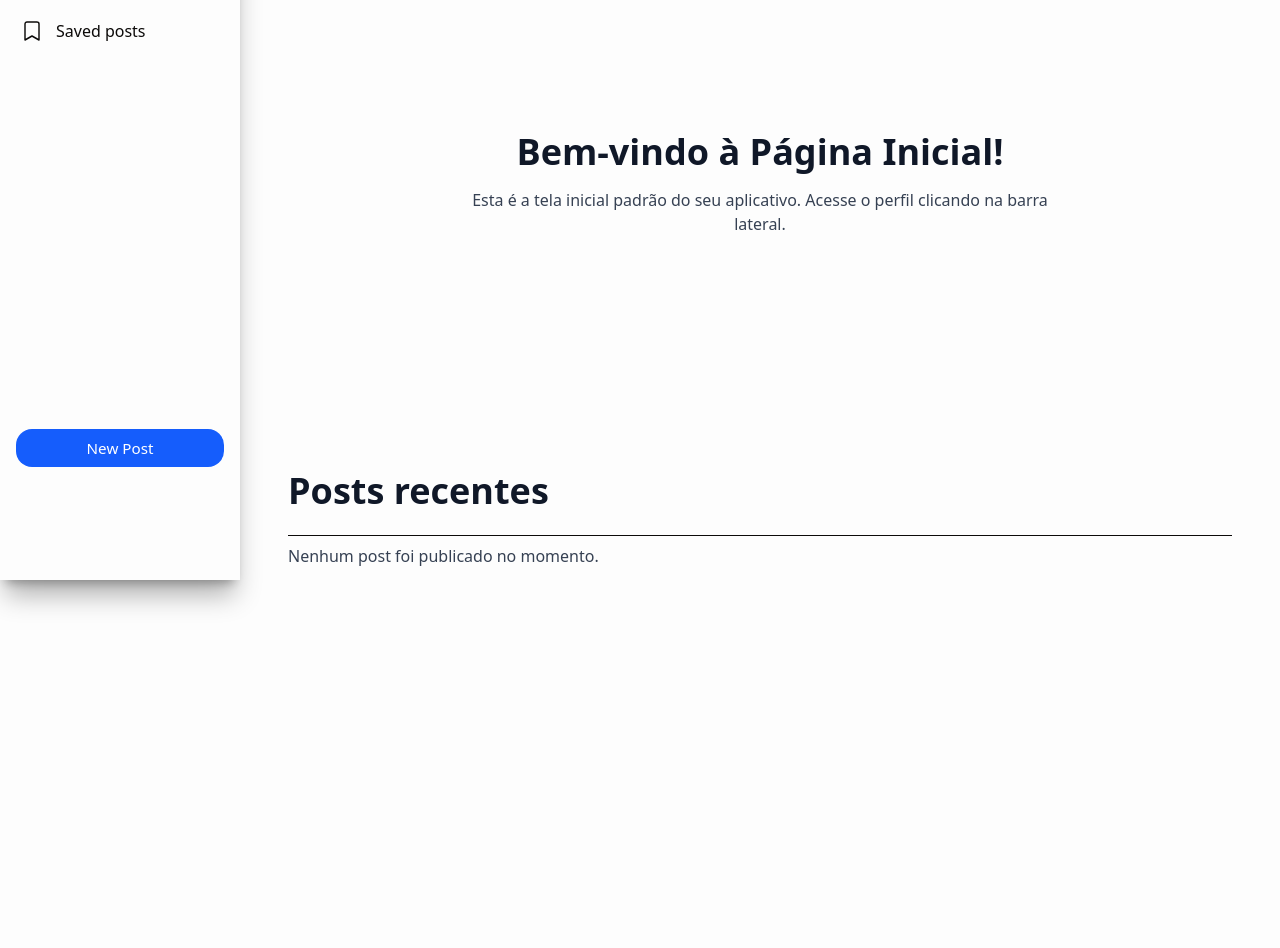
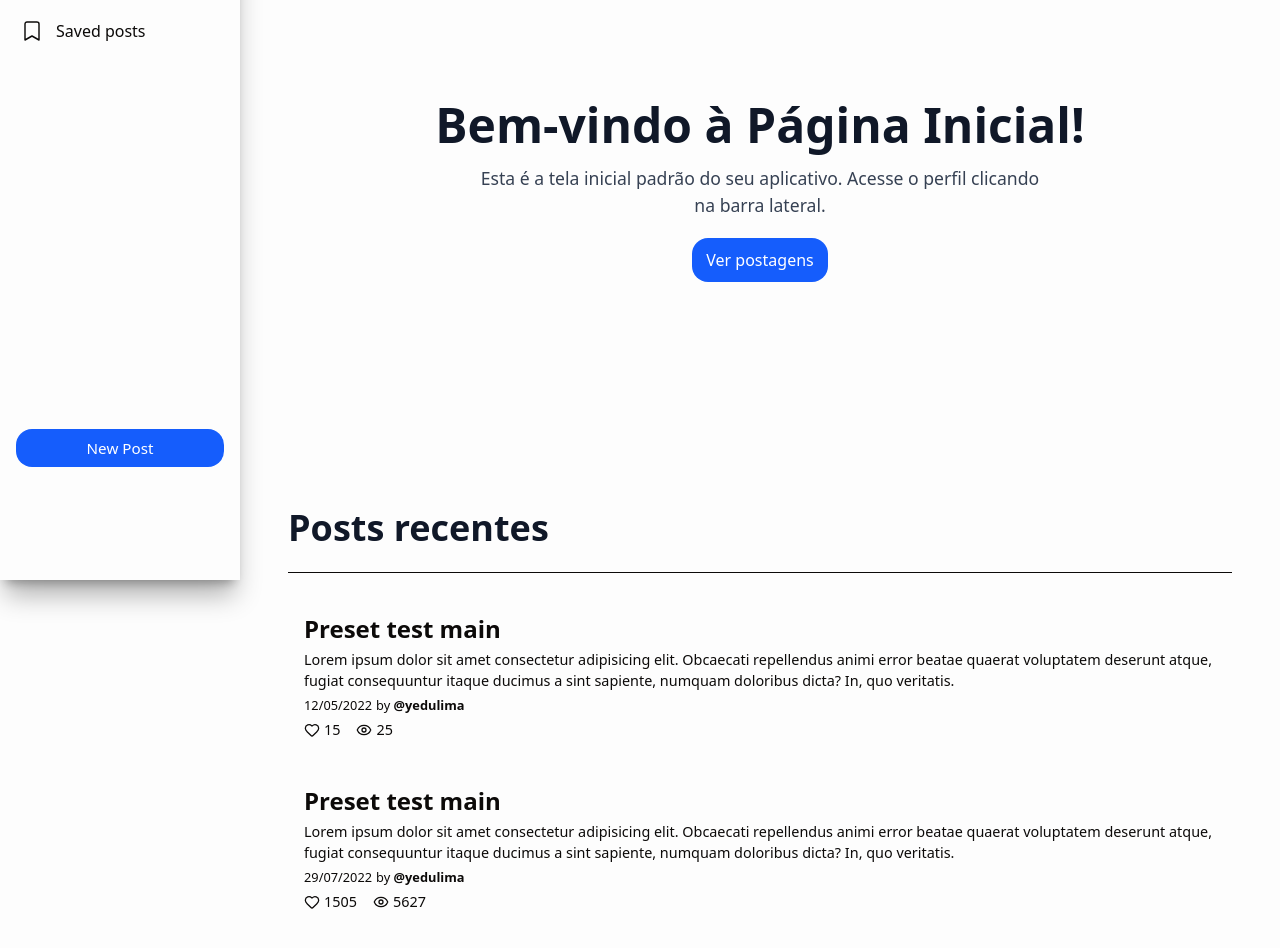
Before and after one commit to yedulima/Projeto-MERN-Stack-frontend, a React (Vite) app: page /home in a window 1280 px wide. Shown: the part 220-1168 px from the top of the page. Built offline with nearby package versions, Linux system fonts and the light colour scheme.

Commit message:
feat: Adicionar posts recentes e visualização de post individual

```diff
--- a/index.html
+++ b/index.html
@@ -1,5 +1,5 @@
 <!DOCTYPE html>
-<html lang="en">
+<html lang="en" class="scroll-smooth">
     <head>
         <meta charset="UTF-8" />
         <link rel="icon" type="image/svg+xml" href="/vite.svg" />
--- a/src/Components/ChangeTheme/ChangeTheme.jsx
+++ b/src/Components/ChangeTheme/ChangeTheme.jsx
@@ -33,13 +33,13 @@ export const ChangeTheme = () => {
     return (
         <>
             <button
-                className="fixed right-11 top-5 bg-transparent w-8 h-8 hover:scale-120 transition-all duration-200"
+                className="fixed right-11 top-5 bg-transparent w-8 h-8 hover-scale-120"
                 onClick={toggleDarkMode}
             >
                 {isDarkMode ? (
-                    <Sun className="stroke-default-dark stroke-2 w-8 h-8" />
+                    <Sun className="stroke-default-dark stroke-2 w-6 h-6" />
                 ) : (
-                    <Moon className="stroke-default-light stroke-2 w-8 h-8" />
+                    <Moon className="stroke-default-light stroke-2 w-6 h-6" />
                 )}
             </button>
         </>
--- /dev/null
+++ b/src/Components/Post/Card.jsx
@@ -0,0 +1,37 @@
+import { Heart, Eye } from "lucide-react";
+
+import { useNavigate } from "react-router-dom";
+
+export const Card = ({ id, title, content, author, date, likes, views }) => {
+    const navigate = useNavigate();
+
+    return (
+        <>
+            <div
+                className="flex flex-col w-full max-h-[12rem] p-4 gap-1
+                        hover:bg-slate-400/20 dark:hover:bg-slate-700/20
+                        transition-all duration-300 cursor-pointer"
+                onClick={() => navigate(`/post/${id}`)}
+            >
+                <h3 className="font-bold text-2xl">{title}</h3>
+                <p className="text-[0.9rem]">{content}</p>
+                <div className="flex items-center gap-1 text-[0.8rem]">
+                    <span>{date}</span>
+                    <span>
+                        by <b>{author}</b>
+                    </span>
+                </div>
+                <div className="flex gap-4">
+                    <div className="flex items-center gap-1">
+                        <Heart className="icon card-icon" />
+                        <span className="text-[0.9rem] select-none">{likes}</span>
+                    </div>
+                    <div className="flex items-center gap-1">
+                        <Eye className="icon card-icon" />
+                        <span className="text-[0.9rem] select-none">{views}</span>
+                    </div>
+                </div>
+            </div>
+        </>
+    );
+};
--- /dev/null
+++ b/src/Components/Post/PostsCards.jsx
@@ -0,0 +1,32 @@
+import Data from "../../Data.js";
+
+import { Card } from "./Card";
+
+export const PostsCards = () => {
+    return (
+        <>
+            <div className="flex flex-col w-full h-full gap-3">
+                {Data.length > 0 ? (
+                    Data.map((post) => {
+                        return (
+                            <Card
+                                key={post.id}
+                                id={post.id}
+                                title={post.title}
+                                content={post.content}
+                                author={post.author}
+                                date={post.date}
+                                likes={post.likes}
+                                views={post.views}
+                            />
+                        );
+                    })
+                ) : (
+                    <p className="text-left text-gray-700 dark:text-gray-300 max-w-xl">
+                        Nenhum post foi publicado no momento.
+                    </p>
+                )}
+            </div>
+        </>
+    );
+};
--- a/src/Components/Sidebar/Sidebar.jsx
+++ b/src/Components/Sidebar/Sidebar.jsx
@@ -36,7 +36,7 @@ export const Sidebar = () => {
 
                 {/* Create new post */}
                 <div className="absolute flex-center left-[50%] -translate-x-1/2 w-full h-[4rem] bottom-25">
-                    <button className="w-[13rem] p-2 rounded-2xl hover:scale-105 transition-all duration-200 text-[0.95rem]">
+                    <button className="w-[13rem] p-2 rounded-2xl hover-scale-105 text-[0.95rem]">
                         New Post
                     </button>
                 </div>
--- a/src/Data.js
+++ b/src/Data.js
@@ -1,11 +1,26 @@
 export default [
     {
+        id: "2sdd3asd",
         title: "Preset test main",
         content: `Lorem ipsum dolor sit amet consectetur adipisicing elit. Obcaecati
             repellendus animi error beatae quaerat voluptatem deserunt atque,
             fugiat consequuntur itaque ducimus a sint sapiente, numquam
             doloribus dicta? In, quo veritatis.`,
         author: "@yedulima",
-        date: new Date(),
+        date: "12/05/2022",
+        likes: 15,
+        views: 25,
+    },
+    {
+        id: "rr3raffa",
+        title: "Preset test main",
+        content: `Lorem ipsum dolor sit amet consectetur adipisicing elit. Obcaecati
+            repellendus animi error beatae quaerat voluptatem deserunt atque,
+            fugiat consequuntur itaque ducimus a sint sapiente, numquam
+            doloribus dicta? In, quo veritatis.`,
+        author: "@yedulima",
+        date: "29/07/2022",
+        likes: 1505,
+        views: 5627,
     },
 ];
--- a/src/Routes/Home.jsx
+++ b/src/Routes/Home.jsx
@@ -1,27 +1,39 @@
+import { PostsCards } from "../Components/Post/PostsCards";
+
 export const Home = () => {
     return (
         <>
-            <div className="flex-center flex-col pt-10 h-[85%]">
-                <h1 className="text-4xl font-bold text-gray-900 dark:text-white mb-4">
+            <div className="flex-center flex-col pt-10 h-[90%]">
+                <h1 className="text-5xl font-bold text-center text-gray-900 dark:text-white mb-4">
                     Bem-vindo à Página Inicial!
                 </h1>
 
-                <p className="text-gray-700 text-center dark:text-gray-300 max-w-xl">
+                <p className="text-gray-700 text-center dark:text-gray-300 text-[1.1rem] max-w-xl">
                     Esta é a tela inicial padrão do seu aplicativo. Acesse o
                     perfil clicando na barra lateral.
                 </p>
+
+                <a
+                    href="#posts"
+                    className="p-2.5 pl-3.5 pr-3.5 m-5
+                            font-medium bg-default-button-light
+                            dark:bg-default-button-dark text-white
+                            rounded-2xl hover-scale-105"
+                >
+                    Ver postagens
+                </a>
             </div>
 
-            <section className="flex flex-col h-[100%]">
+            <section id="posts" className="flex flex-col h-full">
                 <h1 className="text-4xl font-bold text-gray-900 dark:text-white mb-4">
                     Posts recentes
                 </h1>
 
                 <hr className="mt-2 mb-2" />
 
-                <p className="text-gray-700 dark:text-gray-300 max-w-xl">
-                    Nenhum post foi publicado no momento.
-                </p>
+                <div className=" h-full pt-4 pb-4 mb-5">
+                    <PostsCards />
+                </div>
             </section>
         </>
     );
--- /dev/null
+++ b/src/Routes/Post.jsx
@@ -0,0 +1,46 @@
+import { useEffect, useState } from "react";
+import { useParams } from "react-router-dom";
+import { Heart, Eye } from "lucide-react";
+
+import Data from "../Data";
+
+export const Post = () => {
+    const { id } = useParams();
+
+    const [post, setPost] = useState({});
+
+    useEffect(() => {
+        Data.map((p) => (p.id == id ? setPost(p) : null));
+    });
+
+    return (
+        <>
+            <div className="flex flex-col gap-4 h-full p-2">
+                <div className="flex flex-col gap-3">
+                    <h1 className="text-5xl font-medium">
+                        {post.title || "Title not found."}
+                    </h1>
+                    <span className="text-[0.95rem]">
+                        by <b>{post.author || "@unknow"}</b> at{" "}
+                        {post.date || "31/12/2025"}
+                    </span>
+                </div>
+                <div className="flex gap-4">
+                    <div className="flex items-center gap-1">
+                        <Heart className="icon post-icon cursor-pointer" />
+                        <span className="text-[0.9rem] select-none">
+                            {post.likes || 0}
+                        </span>
+                    </div>
+                    <div className="flex items-center gap-1">
+                        <Eye className="icon post-icon" />
+                        <span className="text-[0.9rem] select-none">
+                            {post.views || 0}
+                        </span>
+                    </div>
+                </div>
+                <p>{post.content || "Content not found."}</p>
+            </div>
+        </>
+    );
+};
--- a/src/index.css
+++ b/src/index.css
@@ -90,8 +90,24 @@
     .sidebar-h3 {
         @apply text-[1rem] font-normal;
     }
+
+    .card-icon {
+        @apply stroke-[0.12rem] w-4 h-4;
+    }
+
+    .post-icon {
+        @apply stroke-[0.13rem] w-5 h-5;
+    }
 }
 
 @utility flex-center {
     @apply flex justify-center items-center;
 }
+
+@utility hover-scale-120 {
+    @apply hover:scale-120 transition-all duration-200;
+}
+
+@utility hover-scale-105 {
+    @apply hover:scale-105 transition-all duration-200;
+}
--- a/src/main.jsx
+++ b/src/main.jsx
@@ -9,6 +9,7 @@ import { Root } from "./Routes/Root.jsx";
 import { Profile } from "./Routes/Profile.jsx";
 import { Home } from "./Routes/Home.jsx";
 import { SavedPosts } from "./Routes/SavedPosts.jsx";
+import { Post } from "./Routes/Post.jsx";
 import ErrorPage from "./error_page.jsx";
 import "./index.css";
 
@@ -34,6 +35,10 @@ const router = createBrowserRouter([
                 path: "/saves",
                 element: <SavedPosts />,
             },
+            {
+                path: "/post/:id",
+                element: <Post />,
+            },
         ],
     },
 ]);
```
